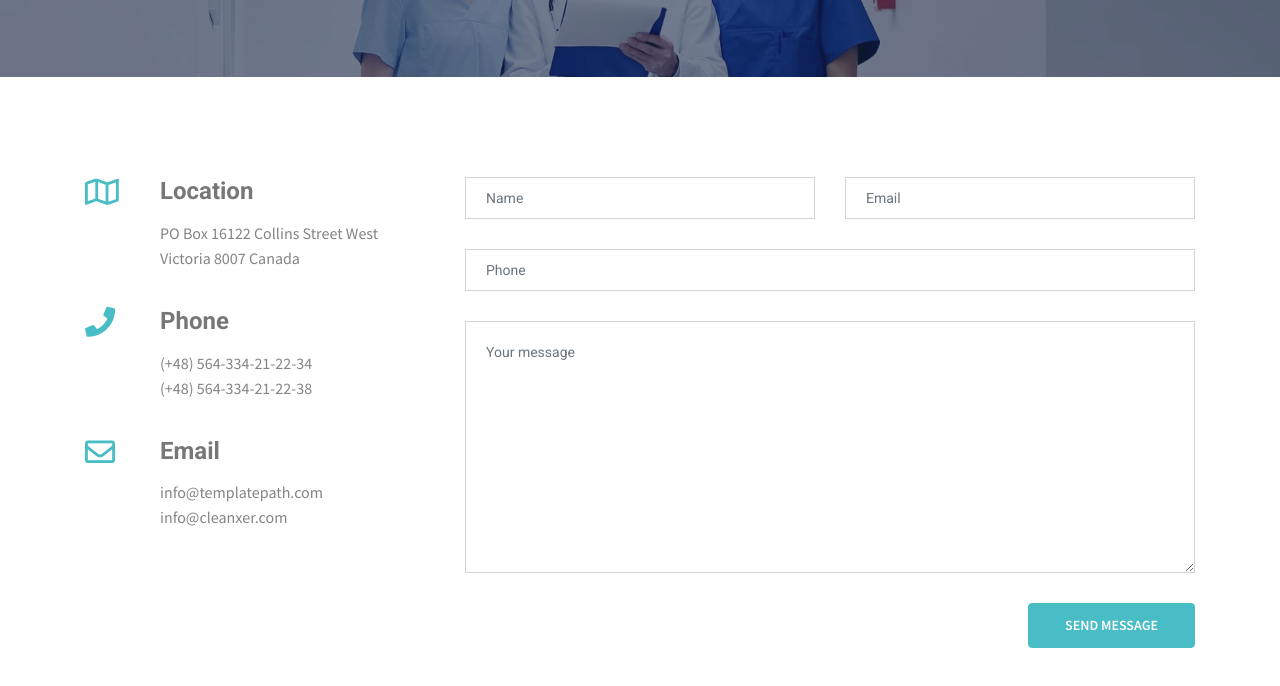
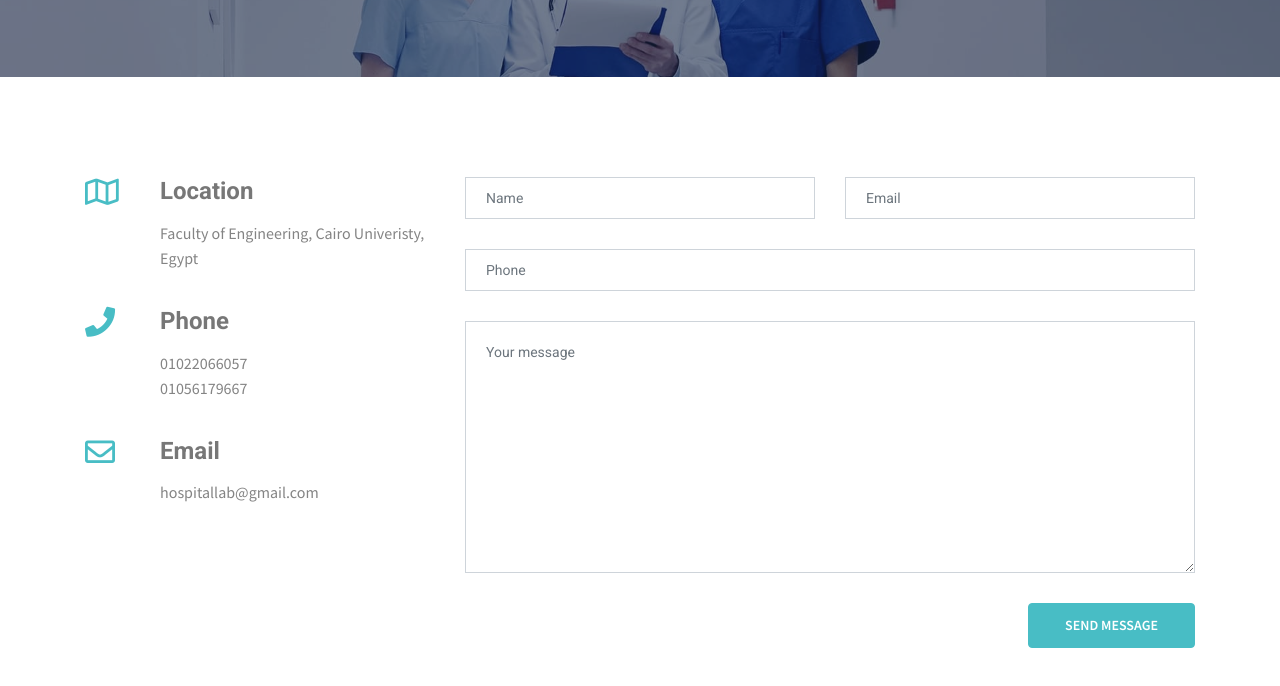
Before and after one commit to MariemMagdi/CHOLab, a website: page medic-main/theme/contact.html in a window 1280 px wide. Shown: the part 472-1158 px from the top of the page. Drawn offline with Linux system fonts and the light colour scheme; some packages are replaced by stand-ins of ours.

Commit message:
alii 15 ta2reban
...

```diff
--- a/medic-main/theme/contact.html
+++ b/medic-main/theme/contact.html
@@ -189,8 +189,7 @@ FACEBOOK: https://www.facebook.com/themefisher
                   <div class="media-body">
                     <h3>Location</h3>
                     <p>
-                      PO Box 16122 Collins Street West <br />Victoria 8007
-                      Canada
+                      Faculty of Engineering, Cairo Univeristy, Egypt
                     </p>
                   </div>
                 </div>
@@ -200,8 +199,8 @@ FACEBOOK: https://www.facebook.com/themefisher
                   <div class="media-body">
                     <h3>Phone</h3>
                     <p>
-                      (+48) 564-334-21-22-34
-                      <br />(+48) 564-334-21-22-38
+                      01022066057
+                      <br />01056179667
                     </p>
                   </div>
                 </div>
@@ -211,8 +210,7 @@ FACEBOOK: https://www.facebook.com/themefisher
                   <div class="media-body">
                     <h3>Email</h3>
                     <p>
-                      info@templatepath.com
-                      <br />info@cleanxer.com
+                      hospitallab@gmail.com
                     </p>
                   </div>
                 </div>
```
Also changed, not shown: medic-main/theme/about.html (+7 -7 lines).
